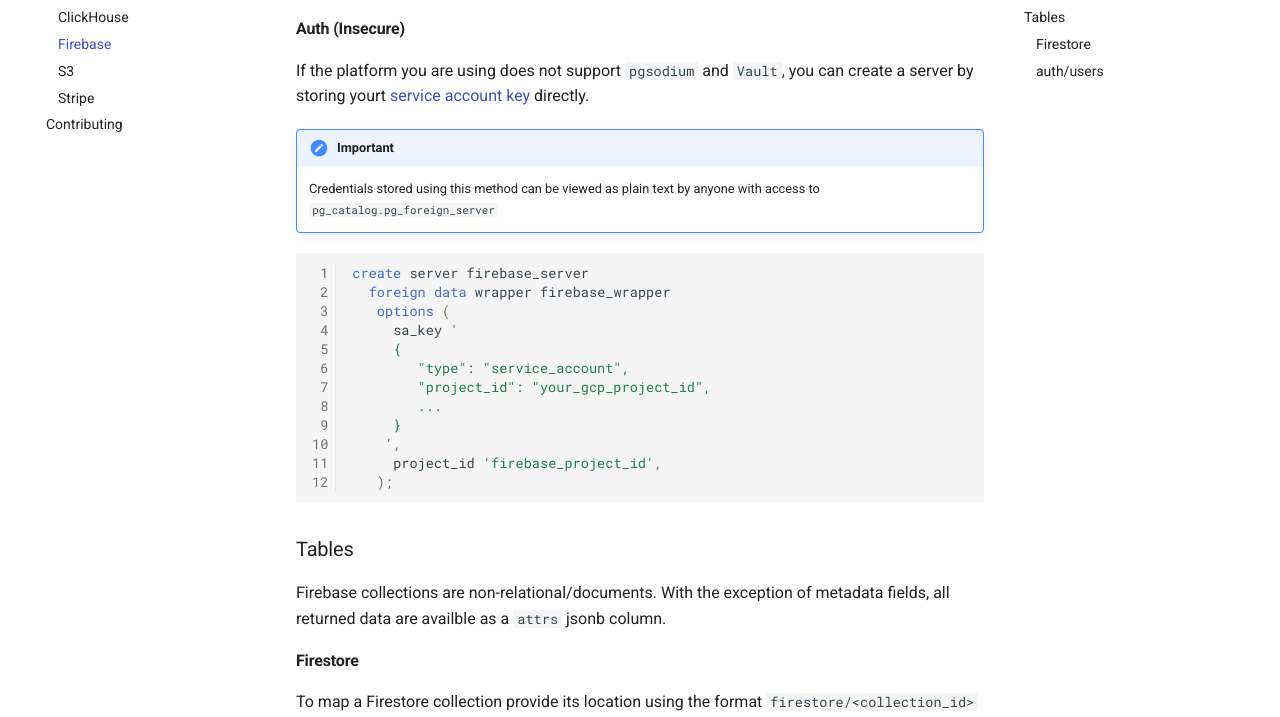
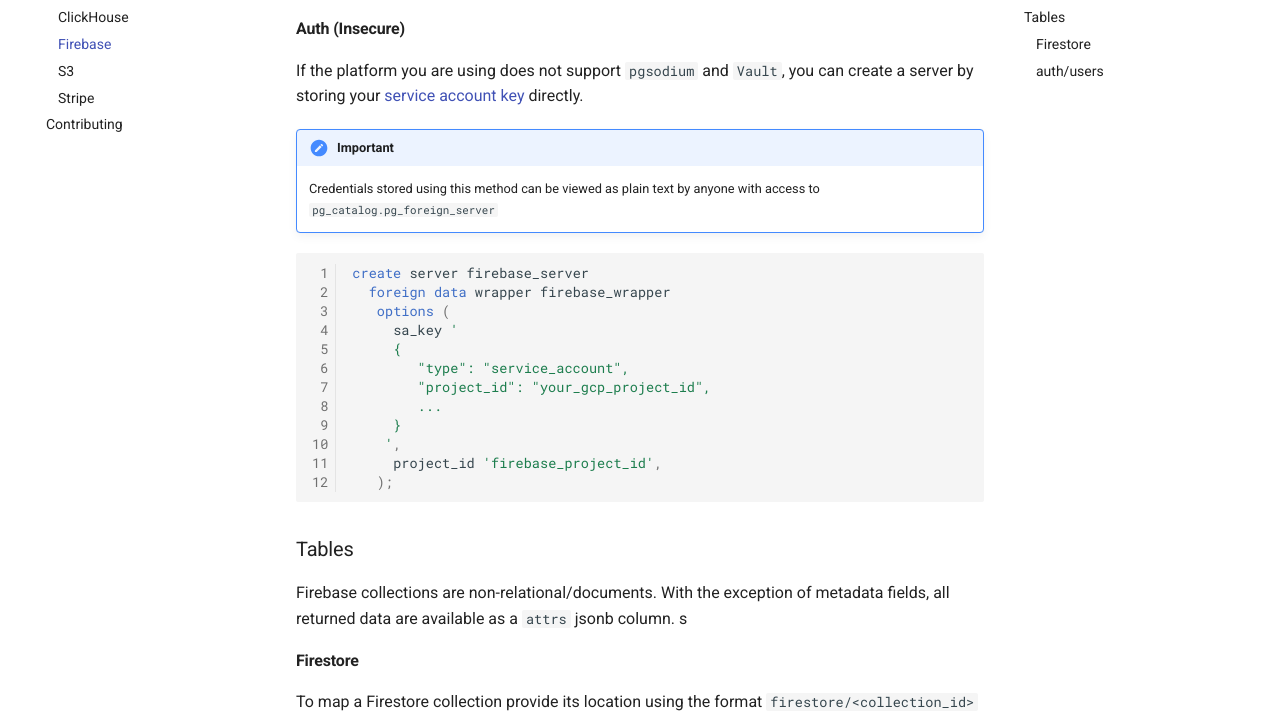
Before and after one commit to supabase/wrappers, an MkDocs documentation site: the page built from docs/firebase.md, in a window 1280 px wide and 1400 px high, scrolled down 1197 px. Shown: the part 199-916 px from the top of the window. Built offline with MkDocs 1.6.1 and Material for MkDocs 9.7.7, drawn with Linux system fonts in a browser that asks for light colours; comment, search, counter and statistics services are not loaded.

Commit message:
Fixed typos

```diff
--- a/docs/firebase.md
+++ b/docs/firebase.md
@@ -56,7 +56,7 @@
 
 #### Auth (Insecure)
 
-If the platform you are using does not support `pgsodium` and `Vault`, you can create a server by storing yourt [service account key](https://firebase.google.com/docs/admin/setup#add_firebase_to_your_app) directly.
+If the platform you are using does not support `pgsodium` and `Vault`, you can create a server by storing your [service account key](https://firebase.google.com/docs/admin/setup#add_firebase_to_your_app) directly.
 
 
 !!! important
@@ -82,8 +82,8 @@
 
 ### Tables
 
-Firebase collections are non-relational/documents. With the exception of metadata fields, all returned data are availble as a `attrs` jsonb column.
-
+Firebase collections are non-relational/documents. With the exception of metadata fields, all returned data are available as a `attrs` jsonb column.
+s
 #### Firestore
 
 To map a Firestore collection provide its location using the format `firestore/<collection_id>` as the `object` option as shown below.
```
Also changed, not shown: docs/s3.md (+1 -1 lines), docs/stripe.md (+1 -1 lines), wrappers/README.md (+1 -1 lines).
